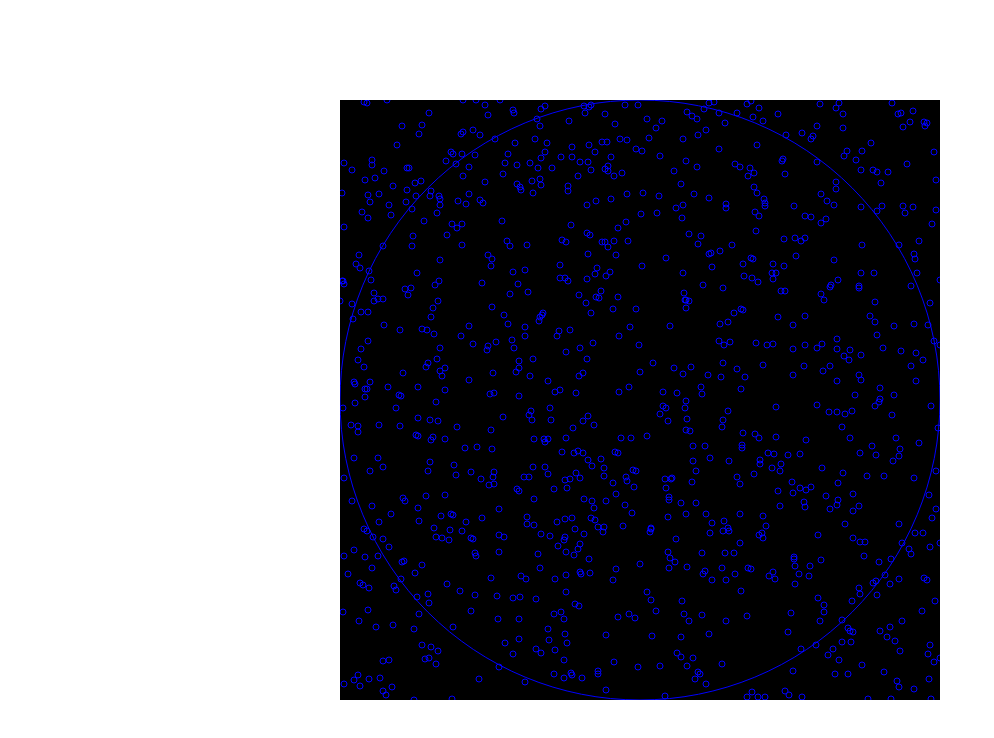
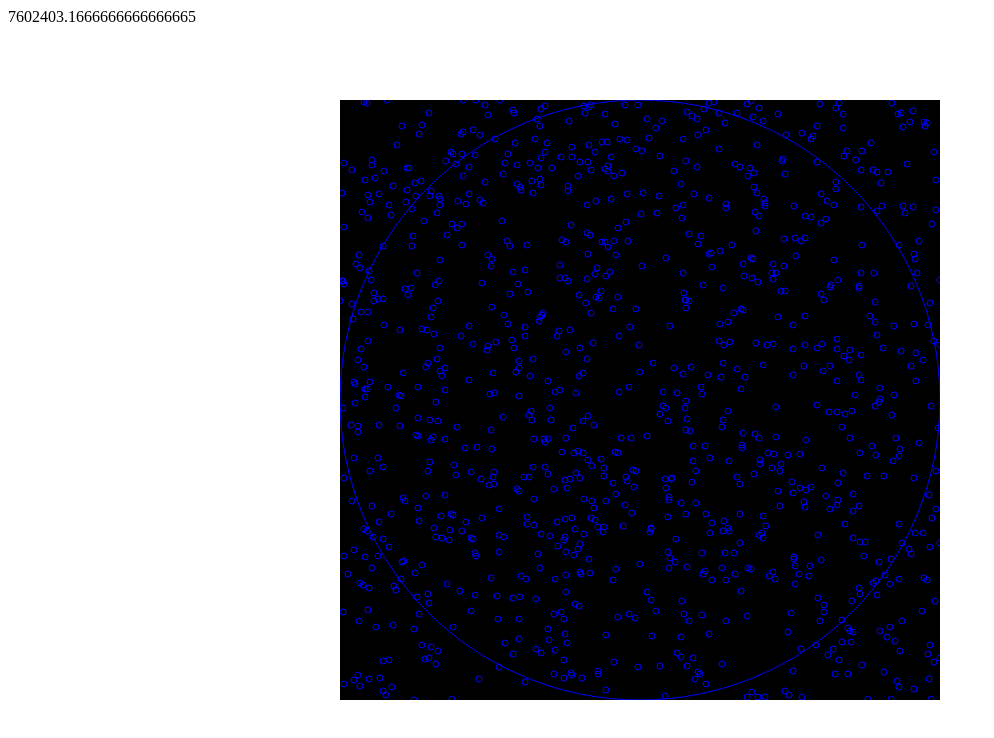
Before and after one commit to RyoisMC/Visual-Pi, a plain HTML site: page index.html in a window 1280 px wide. Shown: the whole page, without its empty margins (0-994 px from the left). Drawn offline with Linux system fonts and the light colour scheme.

Commit message:
Update index.html

```diff
--- a/index.html
+++ b/index.html
@@ -75,9 +75,9 @@
             }
         }
 
-        console.log(inside);
-        console.log(outside);
-        console.log(inside/outside);
+        document.write(inside);
+        document.write(outside);
+        document.write(inside/outside);
 
 
 
```
